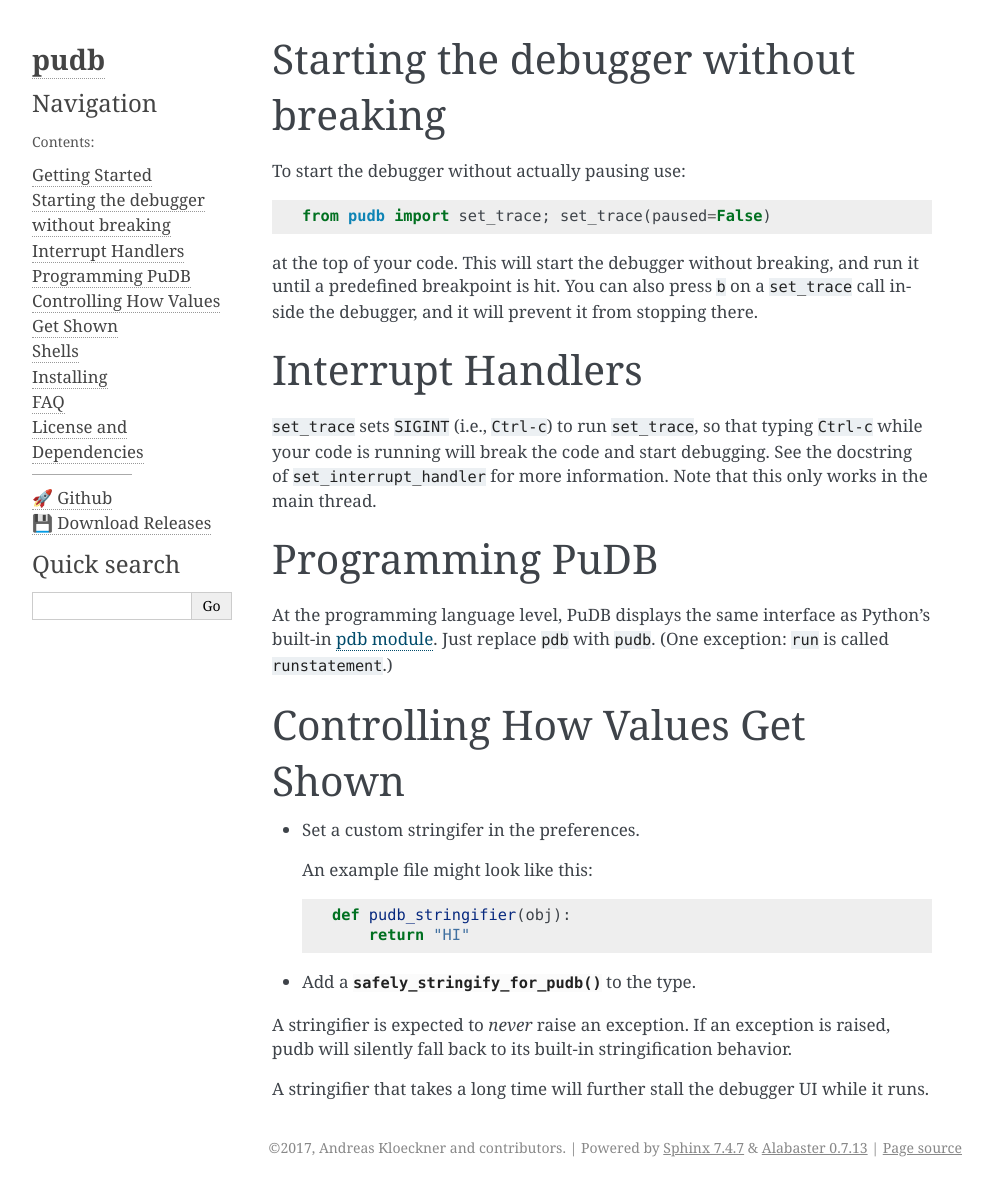
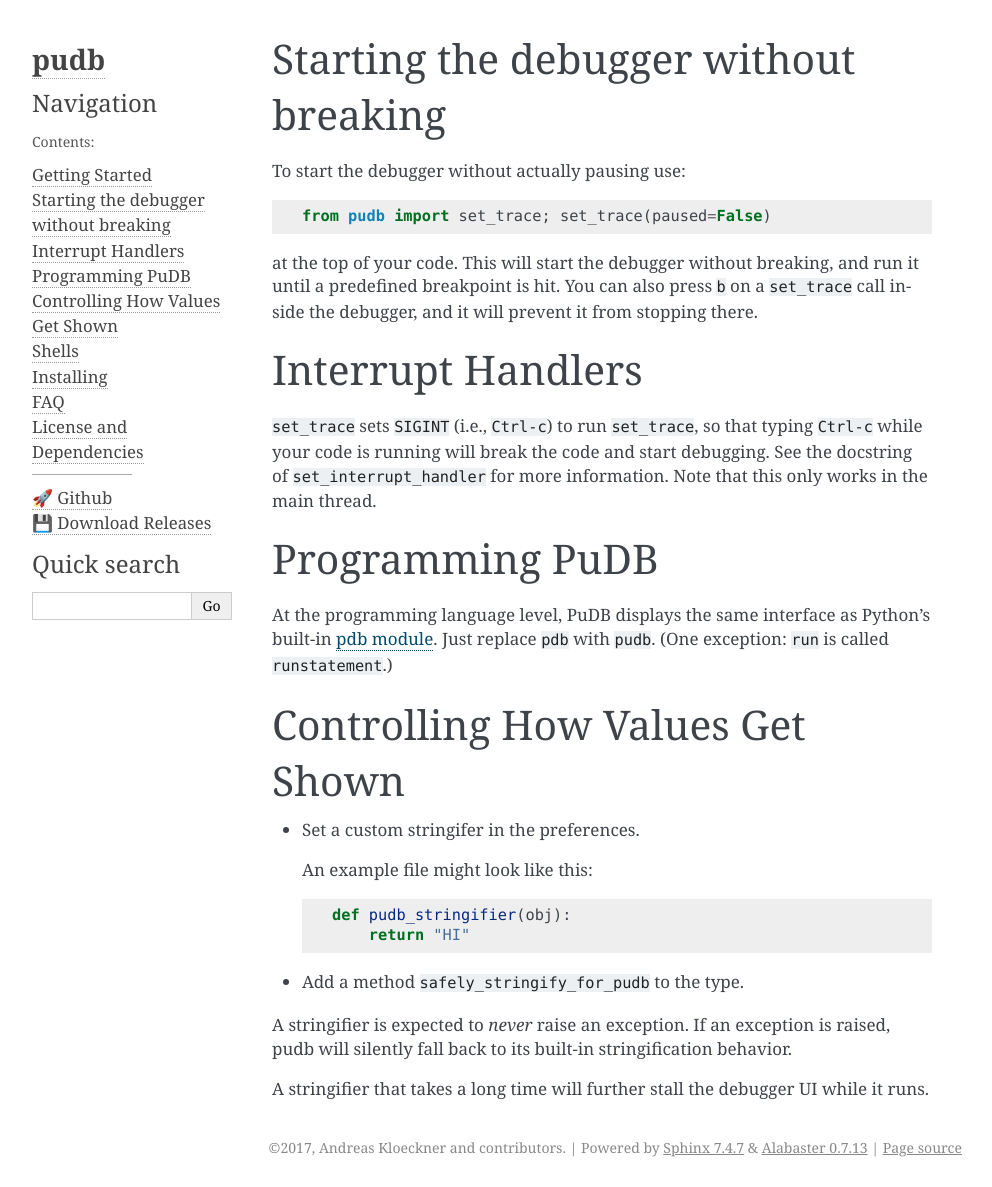
Before and after one commit to inducer/pudb, a Sphinx documentation site: the page built from doc/usage.rst, in a window 1280 px wide. Shown: the whole page, without its empty margins (148-1140 px from the left). Built offline with Sphinx 7.4.7, drawn with Linux system fonts in a browser that asks for light colours.

Commit message:
Doc fixes

```diff
--- a/doc/conf.py
+++ b/doc/conf.py
@@ -117,7 +117,7 @@
 # Add any paths that contain custom static files (such as style sheets) here,
 # relative to this directory. They are copied after the builtin static files,
 # so a file named "default.css" will overwrite the builtin "default.css".
-html_static_path = ['_static']
+#html_static_path = ['_static']
 
 
 # -- Options for HTMLHelp output ------------------------------------------
--- a/doc/usage.rst
+++ b/doc/usage.rst
@@ -36,7 +36,7 @@
         def pudb_stringifier(obj):
             return "HI"
 
-*   Add a :meth:`safely_stringify_for_pudb` to the type.
+*   Add a method ``safely_stringify_for_pudb`` to the type.
 
 A stringifier is expected to *never* raise an exception.
 If an exception is raised, pudb will silently fall back
```
